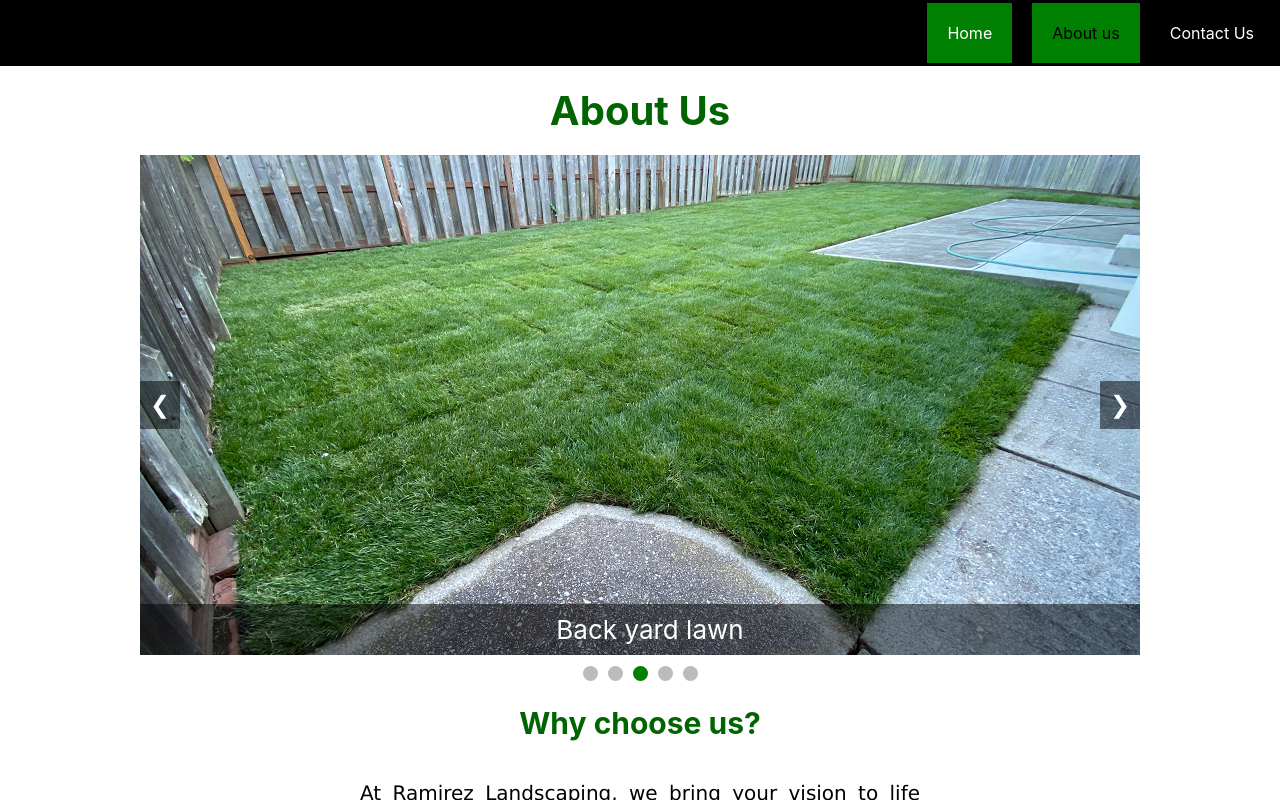
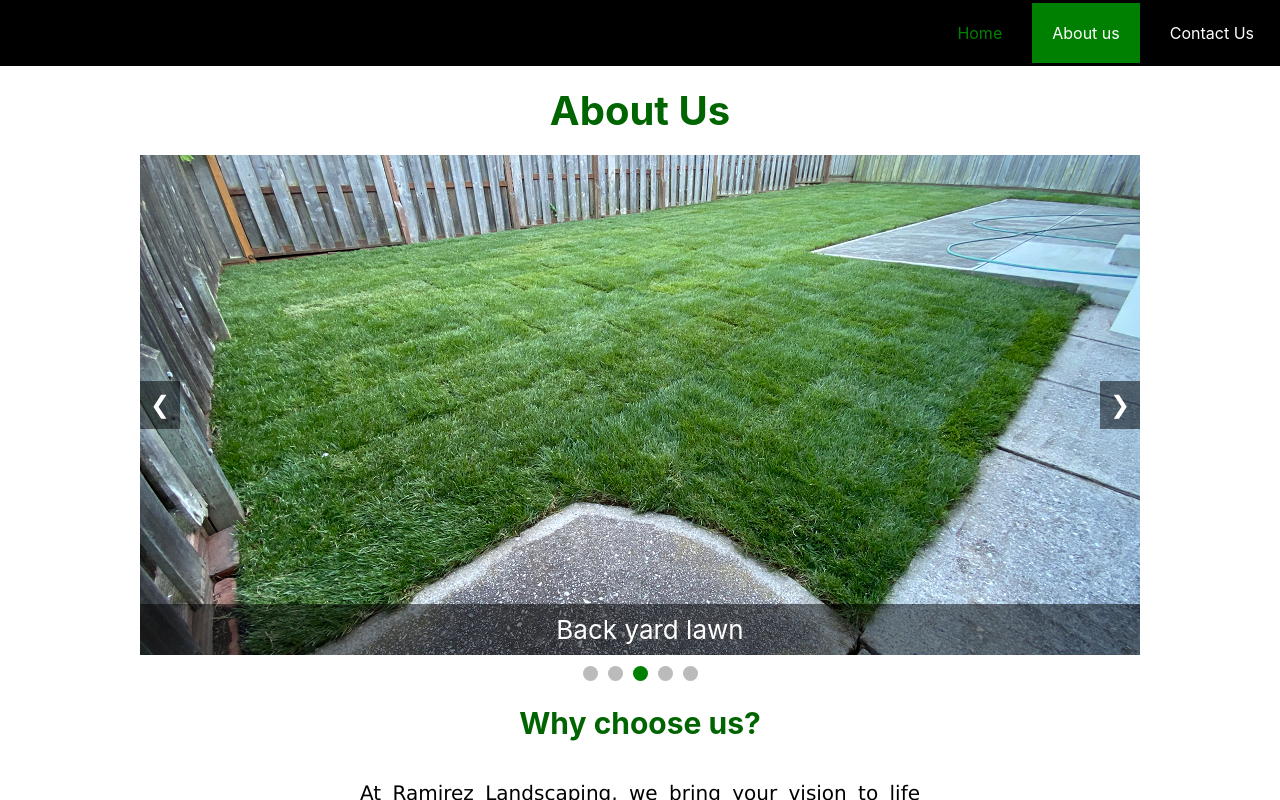
Before and after one commit to OsbaldoRamirez-create/my-app, a React (Create React App) app: page /About in a window 1280 px wide. In both pictures the pointer is over the link 979 px from the left and 33 px from the top of the page. Shown: the top 800 px of the page. Built offline with nearby package versions, Linux system fonts and the light colour scheme.

Commit message:
removed background color after hovering over text

```diff
--- a/src/Styles/NavbarStyles.css
+++ b/src/Styles/NavbarStyles.css
@@ -21,14 +21,13 @@ nav{
 }
 /* hover over nav text*/
 .link:hover, .dropbtn:hover{
-    padding: 20px;
-    background-color: green;
+   color: green;
 }
 /* active page */
 .nav-text .active{
     padding: 20px;
     background-color: green;
-    color: black;
+    color: white;
 }
 
 /* about us navlink */
```
